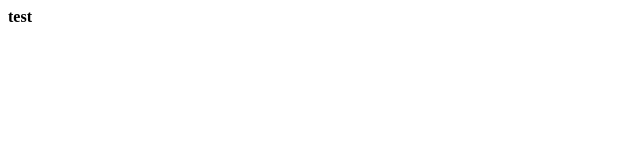
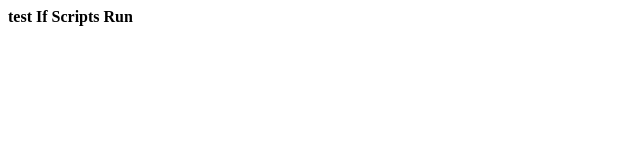
Before and after one commit to IamTADI/IamTADI.github.io, a plain HTML site: page test.html in a window 1280 px wide. Shown: the whole page, without its empty margins (0-640 px from the left). Drawn offline with Linux system fonts and the light colour scheme.

Commit message:
Update test.html

```diff
--- a/test.html
+++ b/test.html
@@ -1,2 +1,6 @@
-<b>test</b>
+<html>
+  <body>
+  <b>test If Scripts Run</b>
 <script>alert(3)</script>
+  </body>
+</html>
```
